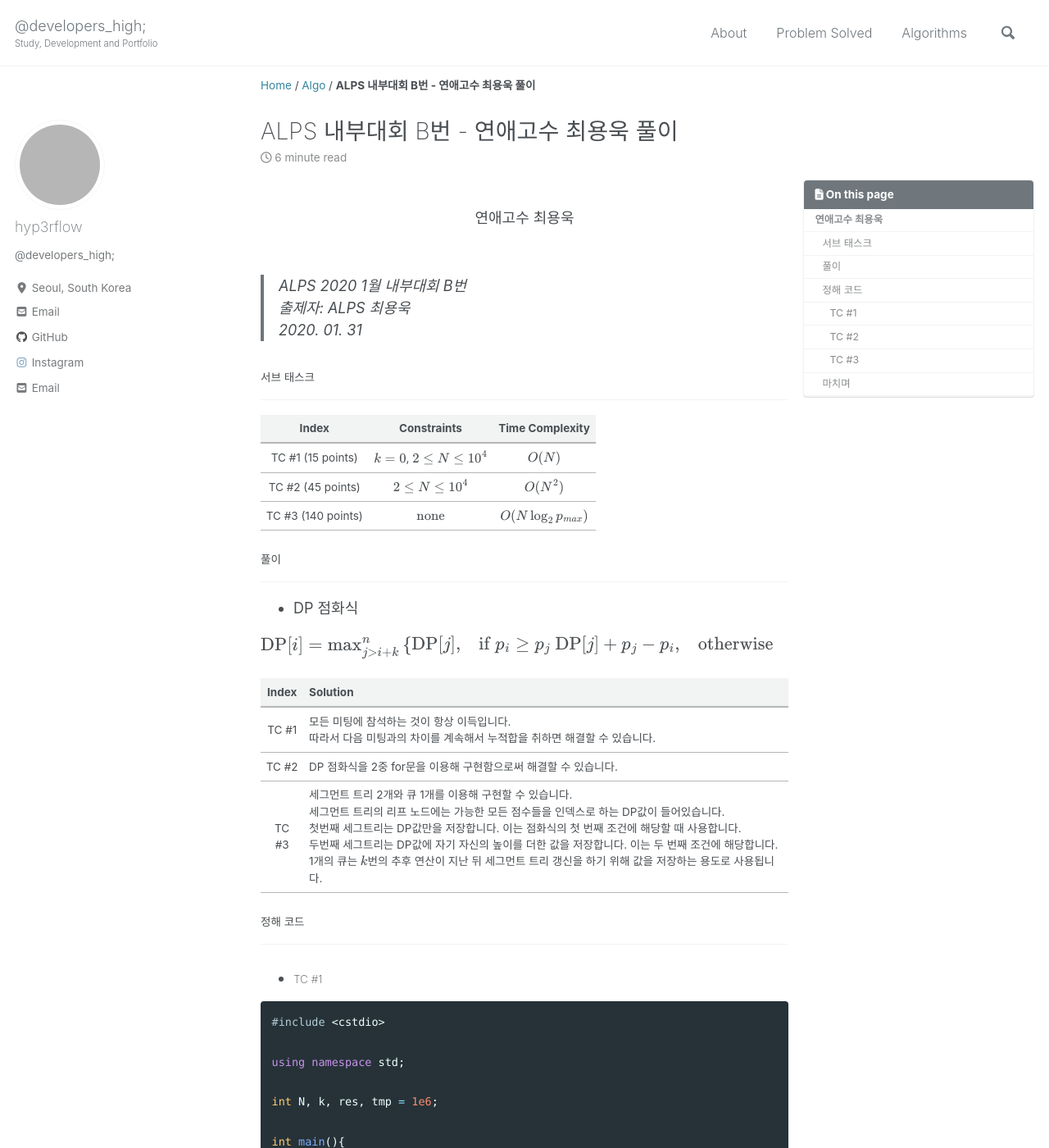
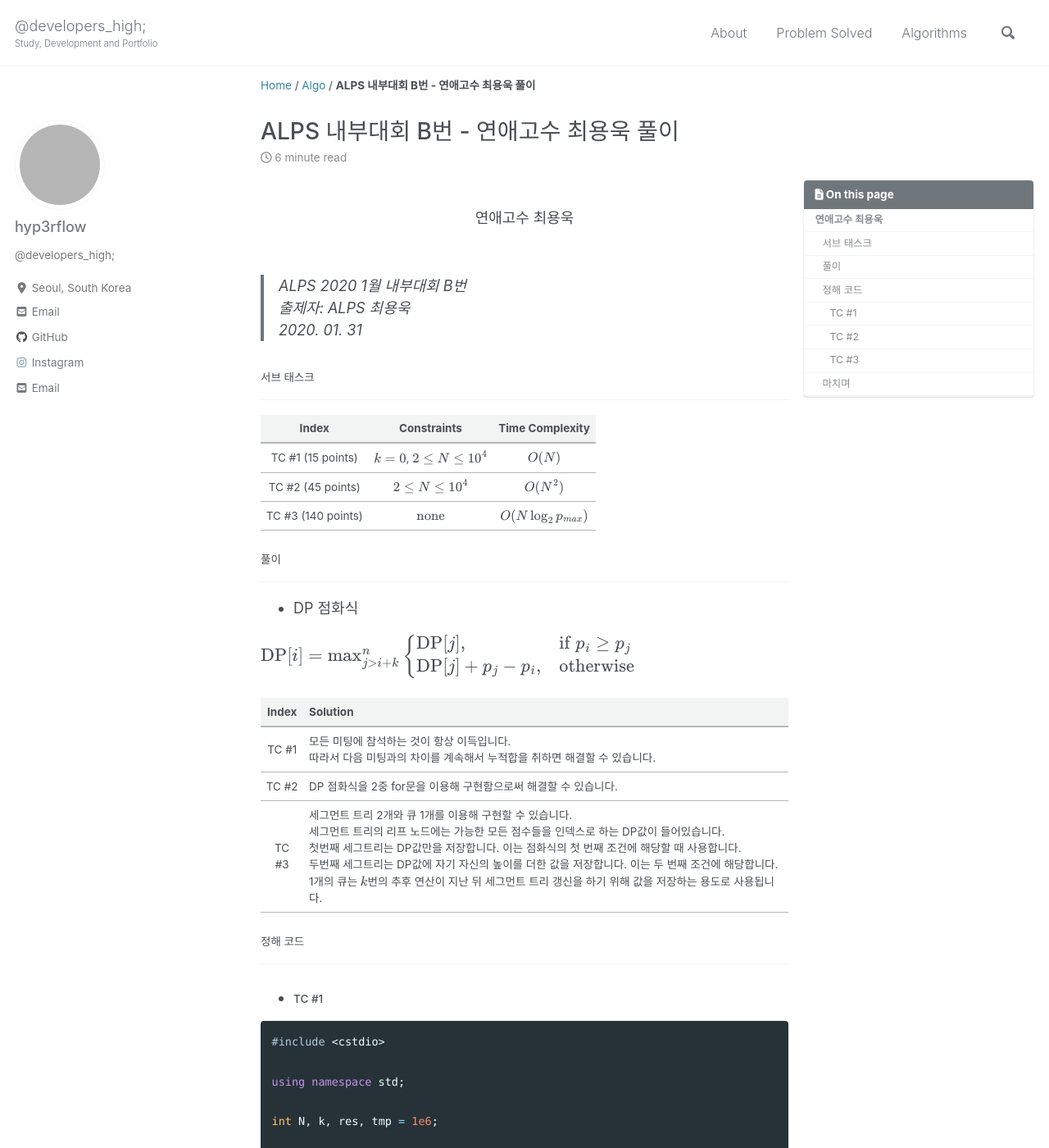
Before and after one commit to hyp3rflow/hyp3rflow.github.io, a Jekyll site: the page built from _posts/2020-01-31-미팅대장-풀이.md, in a window 1280 px wide and 1400 px high. Shown: the whole window at 82% size. Built offline with Jekyll 4.4.1, drawn with Linux system fonts in a browser that asks for light colours; cached includes are drawn as plain includes; nearby versions of some CDN libraries; formulas are drawn with MathJax 3; grey boxes are pictures that could not be loaded.

```diff
--- a/_posts/2020-01-31-미팅대장-풀이.md
+++ b/_posts/2020-01-31-미팅대장-풀이.md
@@ -25,7 +25,7 @@ toc: true
 
 - DP 점화식
 
-$\mbox{DP}[i] = \max_{j \gt i+k}^{n}\begin{cases}\mbox{DP}[j], & \mbox{if }p_i \ge p_j \\ \mbox{DP}[j] + p_j -p_i, & \mbox{otherwise}\end{cases}$
+$\mbox{DP}[i] = \max_{j \gt i+k}^{n}\begin{cases}\mbox{DP}[j], & \mbox{if }p_i \ge p_j \\\ \mbox{DP}[j] + p_j -p_i, & \mbox{otherwise}\end{cases}$
 
 | Index | Solution                                                     |
 | :---: | ------------------------------------------------------------ |
--- a/_sass/minimal-mistakes/_base.scss
+++ b/_sass/minimal-mistakes/_base.scss
@@ -30,7 +30,7 @@ h6 {
   margin: 2em 0 0.5em;
   line-height: 1.2;
   font-family: $header-font-family;
-  font-weight: 200;
+  font-weight: 500;
 }
 
 h1 {
--- a/_sass/minimal-mistakes/_print.scss
+++ b/_sass/minimal-mistakes/_print.scss
@@ -45,27 +45,27 @@
   }
 
   h1 {
-    font-size: 2.5rem;
+    font-size: 2em;
   }
 
   h2 {
-    font-size: 2rem;
+    font-size: 1.75em;
   }
 
   h3 {
-    font-size: 1.75rem;
+    font-size: 1.5em;
   }
 
   h4 {
-    font-size: 1.5rem;
+    font-size: 1em;
   }
 
   h5 {
-    font-size: 1.25rem;
+    font-size: 1em;
   }
 
   h6 {
-    font-size: 1rem;
+    font-size: 1em;
   }
 
   a,
```
